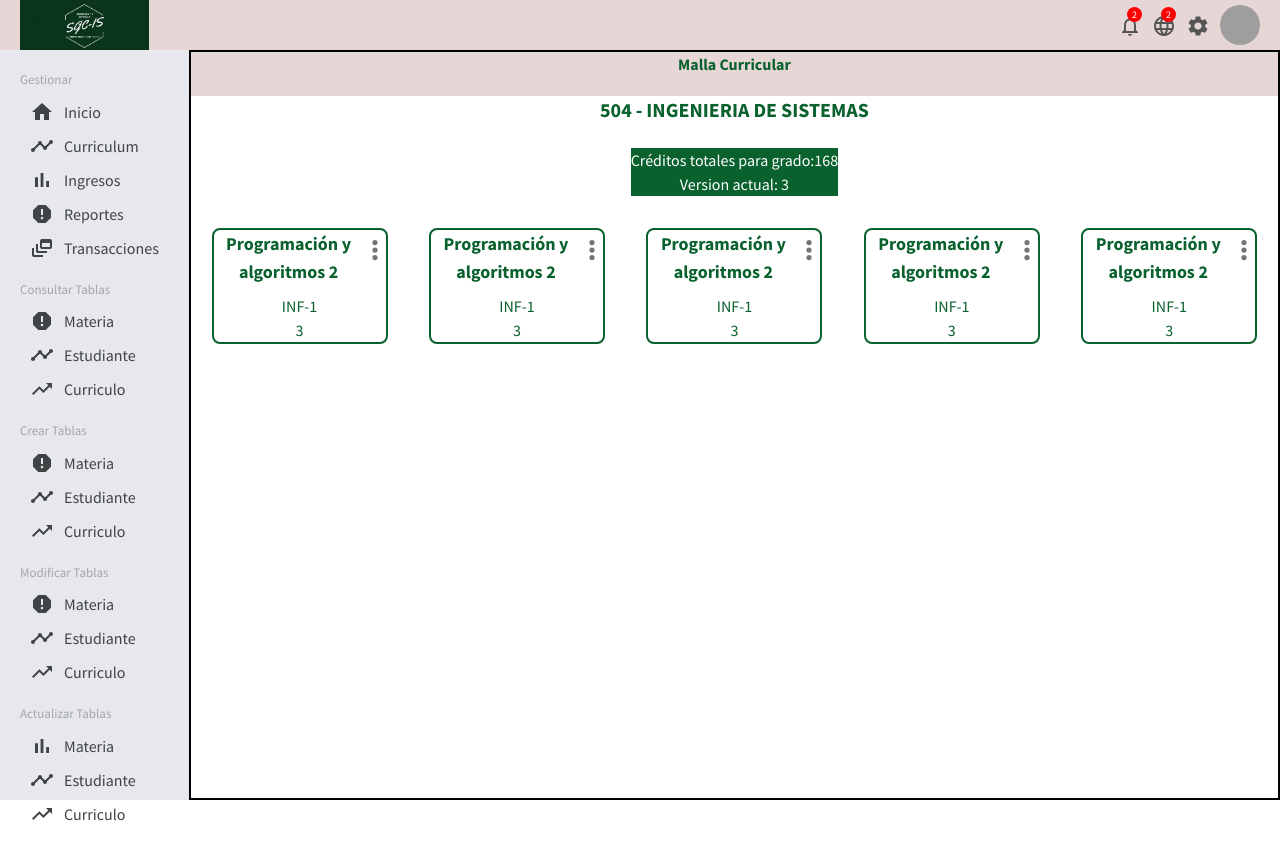
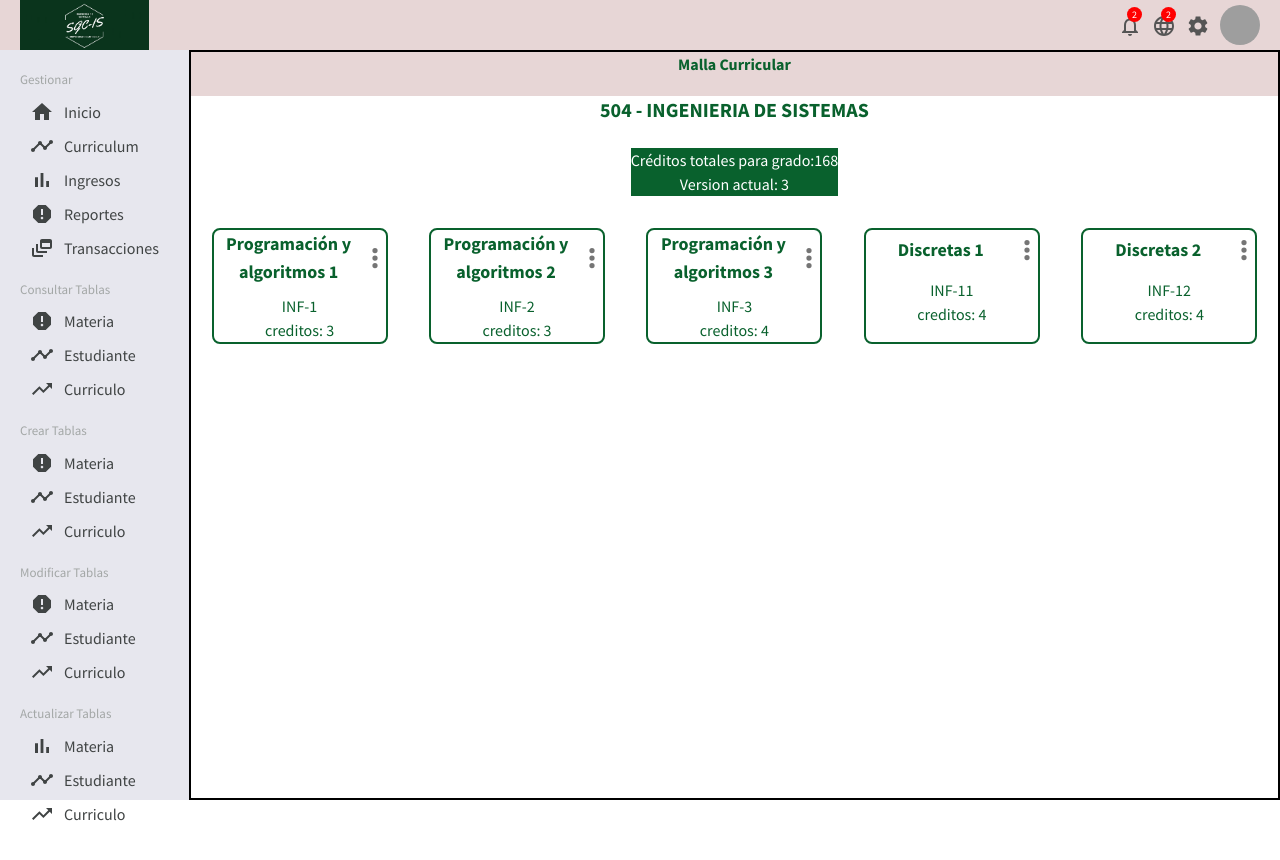
Before and after one commit to DairoArley/sgc-is, a React (Create React App) app: page /mallaCurricular in a window 1280 px wide. Shown: the top 860 px of the page. Built offline with nearby package versions, Linux system fonts and the light colour scheme; grey boxes are pictures that could not be loaded.

Commit message:
se ajusta detalle del curriculo, se parametriza grid, etc

```diff
--- a/src/components/Subject/Curriculum.jsx
+++ b/src/components/Subject/Curriculum.jsx
@@ -1,22 +1,13 @@
-import React, { useState } from 'react'
+import SubjectInformation from './SubjectInformation'
 
 const Curriculum = ({role}) => {
 
-    const [first, setfirst] = useState('')
 
     return (
-    <div className='mx-auto w-full border-r-amber-200 border-2 font-sans'>
-        Curriculum
+    <div className='mx-auto sm:w-2/4  md:w-full border-r-amber-200 border-2 font-sans'>
         <br />
-        {
-        role==='Admin' && <input className='bg-white' onChange={(e)=> setfirst(e.target.value)} value={first} type="text"/>
-
-        }
-        {
-        role==='student' && <input className='bg-textColor' value={'Hola mundo'} type="text" readOnly/>
-
-        }
-
+        {role==='Admin' && <SubjectInformation/>}
+        {role==='student' && <SubjectInformation readOnly='true'/>}
     </div>
   )
 }
--- a/src/components/Subject/Subject.jsx
+++ b/src/components/Subject/Subject.jsx
@@ -7,14 +7,10 @@ import {
 
 export function Subject({ name, cod, credits}) {
 
-const print = () => {
-    console.log(name, cod, credits);
-}
-
     return (
       <div className='w-44 mx-auto border-2 font-sans rounded-lg text-textColor text-center m-2'>
-        <div className='flex flex-row'>
-            <p className='text-lg font-bold'>{name}</p>
+        <div className='flex flex-row items-center'>
+            <p className='text-lg font-bold mx-auto'>{name}</p>
             <NavLink to={'/Curriculum'}>
             <IconButton aria-label="Example">
                     <FontAwesomeIcon icon={faEllipsisV} />
@@ -22,7 +18,7 @@ const print = () => {
             </NavLink>
         </div>
             <p className='pt-2'>{cod}</p>
-            <p>{credits}</p>
+            <p className="text-textColor">creditos: {credits}</p>
       </div>
     );
   }
--- /dev/null
+++ b/src/components/Subject/SubjectInformation.jsx
@@ -0,0 +1,30 @@
+import { useState } from 'react'
+
+const SubjectInformation = ({readOnly}) => {
+
+const [campoFormacion, setfirst] = useState(['C,B,P,CF'])
+const [resultadoAprendizaje, setResultadosAprendizaje] = useState('Manejo de la lógica esencial para el desarrollo de algoritmos y programas')
+
+  return (
+    <div className='mx-auto md:w-full font-sans rounded-lg text-textColor text-lg font-bold' >
+        <h2 className='mx-auto mb-4 text-center'>Campo de formación</h2>
+
+
+        <div class="flex items-center mb-4">
+            <input id="default-radio-1" type="radio" value="" name="default-radio" className="w-4 h-4 text-blue-600 bg-gray-100 border-gray-300 focus:ring-blue-500 dark:focus:ring-blue-600 dark:ring-offset-gray-800 focus:ring-2 dark:bg-gray-700 dark:border-gray-600"/>
+            <label for="default-radio-1" class="ml-2 text-sm font-medium text-gray-900 dark:text-gray-300">C</label>
+        </div>
+        <div class="flex items-center">
+            <input checked id="default-radio-2" type="radio" value="" name="default-radio"  className="w-4 h-4 text:ring-blue-60s:ring-2 dark:bg-gray-700 dark:border-gray-600"/>
+            <label for="default-radio-2" class="ml-2 text-sm font-medium text-gray-900 dark:text-gray-300">B</label>
+        </div>
+
+        <textarea className='border-2 flex rounded-lg mx-auto md:w-4/5' readOnly={readOnly} type="text" id='campoFormacion' onChange={(e)=> setfirst(e.target.value)} value={campoFormacion}/>
+        <br />
+        <h2 className='mx-auto mb-4 text-center'>Resultados de aprendizaje</h2>
+        <textarea className='border-2 flex rounded-lg h-44 mx-auto md:w-4/5' readOnly={readOnly} type="text" id='resultadoAprendizaje' onChange={(e)=> setResultadosAprendizaje(e.target.value)} value={resultadoAprendizaje}/>
+    </div>
+  )
+}
+
+export default SubjectInformation
--- a/src/components/sidebar/Sidebar.jsx
+++ b/src/components/sidebar/Sidebar.jsx
@@ -14,9 +14,11 @@ export default function Sidebar() {
                 <div className="sidebarMenu">
                     <h3 className="sidebarTitle"> Gestionar</h3>
                     <ul className="sidebarList">
+                        <NavLink to={'/'}>
                         <li className="sidebarListItem" active>
                             <Home className='sidebarIcon' />Inicio
                         </li>
+                        </NavLink>
                         <NavLink to={'/mallaCurricular'}>
                         <li className="sidebarListItem">
                             <Timeline className='sidebarIcon' />Curriculum
--- a/src/pages/mallaCurricular/Malla.jsx
+++ b/src/pages/mallaCurricular/Malla.jsx
@@ -1,7 +1,38 @@
 import React from 'react'
 import {Subject} from '../../components/Subject/Subject';
 
+
+    let subject = [
+        {
+        "name": 'Programación y algoritmos 1',
+        "cod":'INF-1',
+        "credits":'3'
+        },
+        {
+            "name": 'Programación y algoritmos 2',
+            "cod":'INF-2',
+            "credits":'3'
+            },
+            {
+                "name": 'Programación y algoritmos 3',
+                "cod":'INF-3',
+                "credits":'4'
+                },
+                {
+                    "name": 'Discretas 1',
+                    "cod":'INF-11',
+                    "credits":'4'
+                    },
+                    {
+                        "name": 'Discretas 2',
+                        "cod":'INF-12',
+                        "credits":'4'
+                        },
+    ]
+
+
 const Malla = () => {
+
   const numero=4;
   return (
     <div className='mx-auto w-full border-r-amber-200 border-2 font-sans'>
@@ -19,34 +50,15 @@ const Malla = () => {
             </div>
         </div>
         <br />
-            <div className={`grid grid-rows-${numero} grid-flow-col`}>
-            <Subject
-                name='Programación y algoritmos 2'
-                cod='INF-1'
-                credits='3'
-            />
-            <Subject
-                name='Programación y algoritmos 2'
-                cod='INF-1'
-                credits='3'
-            />
-            <Subject
-                name='Programación y algoritmos 2'
-                cod='INF-1'
-                credits='3'
-            />
-            <Subject
-                name='Programación y algoritmos 2'
-                cod='INF-1'
-                credits='3'
-            />
-            <Subject
-                name='Programación y algoritmos 2'
-                cod='INF-1'
-                credits='3'
-            />
+        <div className={`grid grid-rows-${numero} grid-flow-col`}>
+        {subject.map((subject) => (
+                <Subject
+                    name={subject.name}
+                    cod={subject.cod}
+                    credits={subject.credits}
+                />
+        ))}
         </div>
-
 
     </div>
   )
```
